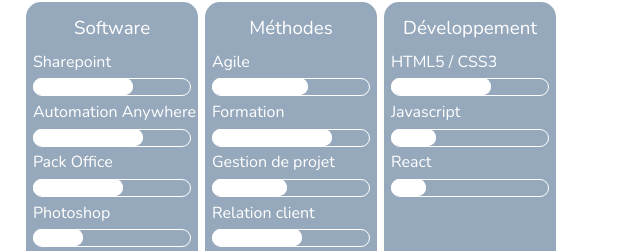
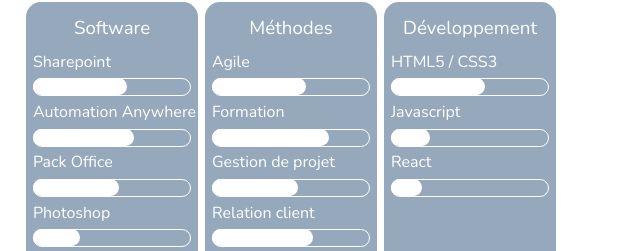
Before and after one commit to johannvottero/CV, a website: page index.html in a window 1280 px wide. Shown: the part 518-769 px from the top of the page, 591-1231 px from the left. Drawn offline with nearby package versions, Linux system fonts and the light colour scheme.

Commit message:
responsive very small version 576px correction

```diff
--- a/css/style.css
+++ b/css/style.css
@@ -243,7 +243,6 @@
 
 .black{
   height:25px;
-  width:20%;
   background-color: white;
   border-radius: 16px;
   height: 17px;
@@ -253,55 +252,55 @@
 }
 
  .sharepoint{
-  border-left: 100px solid white;
+  width: 60%;
  }
 
  .AA{
-  border-left: 110px solid white;
+  width: 65%;
  }
 
  .office{
-  border-left: 90px solid white;
+  width: 55%;
  }
 
 .photoshop{
-  border-left: 50px solid white;
+  width: 30%;
  }
 
 .agile {
-  border-left: 96px solid white;
+  width: 60%;
 }
 
 .formation {
-  border-left: 120px solid white;
+  width: 75%;
 }
 
  .gestion-projet {
-  border-left: 75px solid white;
+  width: 55%;
  }
 
  .rc{
-  border-left: 90px solid white;
+  width: 65%;
 }
 
 .RGPD {
-  border-left: 50px solid white;
+  width: 30%;
 }
 
 .html{
-  border-left: 100px solid white;
+  width: 60%;
 }
 
 .js {
-  border-left: 45px solid white;
+  width: 25%;
 }
 
 .react{
-  border-left: 35px solid white;
+  width: 20%;
 }
 
 .git{
-  border-left: 20px solid white;
+  width: 20%;
 }
 
 .education-container-eduction-section-skills{
@@ -582,7 +581,6 @@
 
 .black{
   height:25px;
-  width:20%;
   height: 25px;
 }
 
@@ -766,12 +764,22 @@
 }
 
 @media screen and (max-width: 768px) {
-
-/*   .main-container{
-    width: 700px;
-  } */
-
-  .others-container-interest-element div p{
-    margin: 3% 2% 0 0;
+  body{
+    width: 130vh;
   }
 }
+  @media screen and (min-width: 769px) and (max-width: 992px ) {
+    body{
+      width: 130%;
+    }
+  }
+  @media screen and (min-width: 992px) and (max-width: 1200px) {
+    body{
+      min-width: 130%;
+    }
+  }
+
+/*     min-width: 100vh;
+    min-height: 100vh;
+    width: 100%; */
+  }
```
